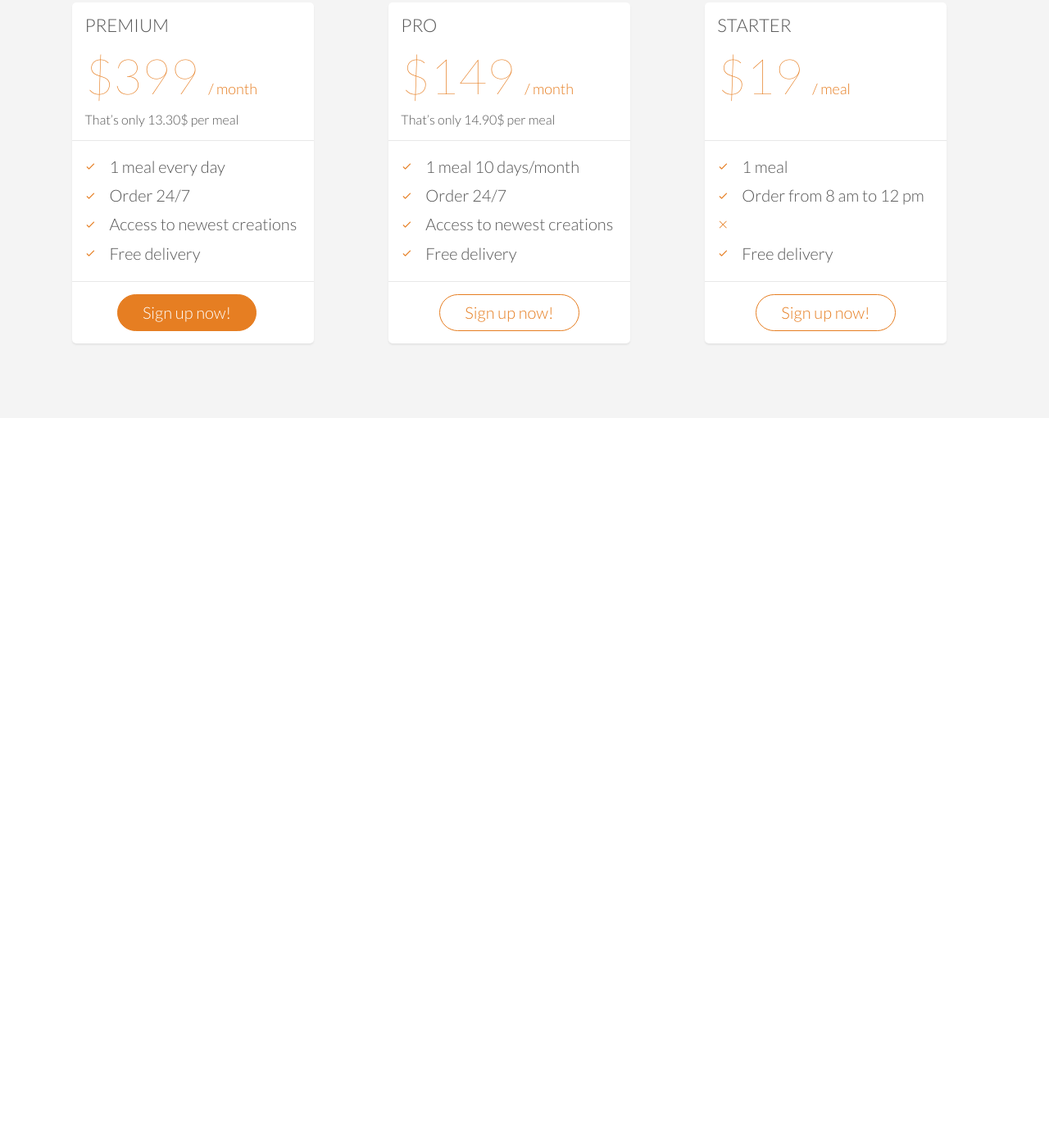
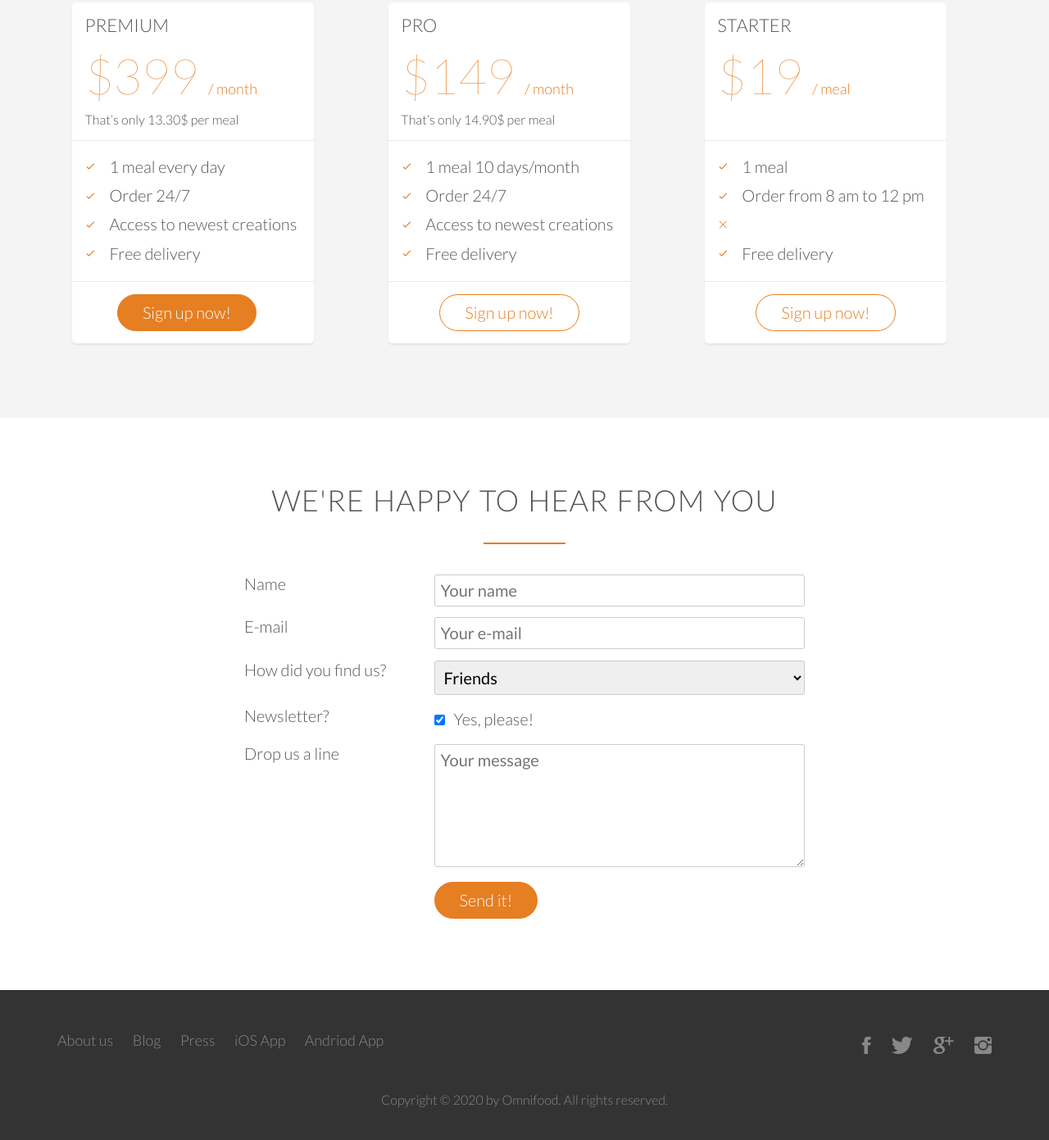
Before and after one commit to marcin-bojar/Omnifood-webpage, a plain HTML site: page index.html in a window 1280 px wide. Shown: the part 4111-5502 px from the top of the page at 82% size. Before the commit the page ends 4621 px from the top, so only its background shows below. Drawn offline with Linux system fonts and the light colour scheme; files whose address does not match are found by name.

Commit message:
Section 7 + footer added

```diff
--- a/index.html
+++ b/index.html
@@ -313,17 +313,96 @@
             </div>
         </section>
 
+        <section class="section-form">
+            <div class="row">
+                <h2>We're happy to hear from you</h2>
+            </div>
+            <div class="row">
+                <form method="post" action="#" class="contact-form">
+                    <div class="row">
+                        <div class="col span-1-of-3">
+                            <label for="name">Name</label>
+                        </div>
+                        <div class="col span-2-of-3">
+                            <input type="text" name="name" id="name" placeholder="Your name" required>
 
+                        </div>
+                    </div>
+                    <div class="row">
+                        <div class="col span-1-of-3">
+                            <label for="email">E-mail</label>
+                        </div>
+                        <div class="col span-2-of-3">
+                            <input type="email" name="email" id="email" placeholder="Your e-mail" required>
+                        </div>
+                    </div>
+                    <div class="row">
+                        <div class="col span-1-of-3">
+                            <label for="find-us">How did you find us?</label>
+                        </div>
+                        <div class="col span-2-of-3">
+                            <select name="find-us" id="find-us">
+                                <option value="friends" selected>Friends</option>
+                                <option value="search">Search engine</option>
+                                <option value="ad">Advertisment</option>
+                                <option value="other">Other</option>
+                            </select>
+                        </div>
+                    </div>
+                <div class="row">
+                        <div class="col span-1-of-3">
+                            <label for="news">Newsletter?</label>
+                        </div>
+                        <div class="col span-2-of-3">
+                            <input type="checkbox" name="news" id="news" checked> Yes, please!
+                        </div>
+                    </div>
+                    <div class="row">
+                        <div class="col span-1-of-3">
+                            <label>Drop us a line</label>
+                        </div>
+                        <div class="col span-2-of-3">
+                            <textarea name="message" placeholder="Your message"></textarea>
+                        </div>
+                    </div>
+                    <div class="row">
+                        <div class="col span-1-of-3">
+                            <label>&nbsp;</label>
+                        </div>
+                        <div class="col span-2-of-3">
+                           <input type="submit" value="Send it!">
+                    </div>
+                    </div>
+                </form>
+            </div>
+        </section>
 
+        <footer>
+            <div class="row">
+                <div class="col span-1-of-2">
+                    <ul class="footer-nav">
+                        <li><a href="#">About us</a></li>
+                        <li><a href="#">Blog</a></li>
+                        <li><a href="#">Press</a></li>
+                        <li><a href="#">iOS App</a></li>
+                        <li><a href="#">Andriod App</a></li>
+                    </ul>
+                </div>
+                <div class="col span-1-of-2">
+                    <ul class="social-links">
+                        <li><a href="#"><i class="ion-social-facebook"></i></a></li>
+                        <li><a href="#"><i class="ion-social-twitter"></i></a></li>
+                        <li><a href="#"><i class="ion-social-googleplus"></i></a></li>
+                        <li><a href="#"><i class="ion-social-instagram"></i></a></li>
+                    </ul>
+                </div>
+            </div>
+            <div class="row">
+                <p>
+                  Copyright &copy; 2020 by Omnifood. All rights reserved.
+                </p>
+                </div>
+        </footer>
     </body>
 
-
 </html>
-
-
-
-<!--
-
-
-
--->
--- a/resources/css/style.css
+++ b/resources/css/style.css
@@ -147,7 +147,8 @@ a:active {
 /* ----- BUTTONS ----- */
 
 .btn:link,
-.btn:visited {
+.btn:visited,
+input[type=submit] {
     display: inline-block;
     padding: 10px 30px;
     font-weight: 300;
@@ -157,7 +158,8 @@ a:active {
 }
 
 .btn-full:link,
-.btn-full:visited {
+.btn-full:visited,
+input[type=submit] {
     background-color: #e67e22;
     border: 1px solid #e67e22;
     color: #fff;
@@ -171,12 +173,16 @@ a:active {
 }
 
 .btn:hover,
-.btn:active {
+.btn:active,
+input[type=submit]:hover,
+input[type=submit]:active {
     background-color: #bf6516;
 }
 
 .btn-full:hover,
-.btn-full:active {
+.btn-full:active,
+input[type=submit]:hover,
+input[type=submit]:active {
     border: 1px solid #bf6516;
 }
 
@@ -372,7 +378,7 @@ header {
 /*---------------------------*/
 
 .section-testimonials {
-    background-image: linear-gradient(rgba(0, 0, 0, 0.8), rgba(0, 0, 0, 0.8)), url(img/back-customers.jpg);
+    background-image: linear-gradient(rgba(0, 0, 0, 0.7), rgba(0, 0, 0, 0.7)), url(img/back-customers.jpg);
     background-size: cover;
     color: #fff;
     background-attachment: fixed;
@@ -465,3 +471,112 @@ cite img {
 .plan-box ul li {
     padding: 5px 0;
 }
+
+
+/*---------------------------*/
+/* CONTACT FORM */
+/*---------------------------*/
+
+.contact-form {
+    width: 60%;
+    margin: 0 auto;
+}
+
+input[type=text],
+input[type=email],
+select,
+textarea {
+    width: 100%;
+    padding: 7px;
+    border-radius: 3px;
+    border: 1px solid #ccc;
+}
+
+textarea {
+    height: 150px;
+}
+
+input[type=checkbox] {
+    margin: 10px 7px 10px 0;
+}
+
+*:focus {
+    outline: none;
+}
+
+/*---------------------------*/
+/* FOOTER */
+/*---------------------------*/
+
+
+footer {
+    background-color: #333333;
+    padding: 40px;
+}
+.footer-nav {
+    list-style: none;
+    float: left;
+    font-size: 90%;
+}
+
+.social-links {
+    list-style: none;
+    float: right;
+    font-size: 140%;
+}
+
+.footer-nav li,
+.social-links li {
+    display: inline-block;
+    margin-right: 20px;
+
+}
+
+.footer-nav li:last-child,
+.social-links li:last-child {
+    margin: 0;
+}
+
+.footer-nav li a:link,
+.footer-nav li a:visited,
+.social-links li a:link,
+.social-links li a:visited {
+    text-decoration: none;
+    border: 0;
+    color: #888888;
+}
+
+.footer-nav li a:hover,
+.footer-nav li a:active {
+    color: #dbdbdb;
+}
+
+.ion-social-facebook,
+.ion-social-twitter,
+.ion-social-googleplus,
+.ion-social-instagram {
+    transition: color 0.3s;
+}
+
+.ion-social-facebook:hover {
+    color: #1877f2;
+}
+
+.ion-social-twitter:hover {
+    color: #1da1f2;
+}
+
+.ion-social-googleplus:hover {
+    color: #db4437;
+}
+
+.ion-social-instagram:hover {
+    color: #c32aa3;
+}
+
+footer p {
+    text-align: center;
+    color: #888;
+    font-size: 80%;
+    margin-top: 30px;
+}
```
